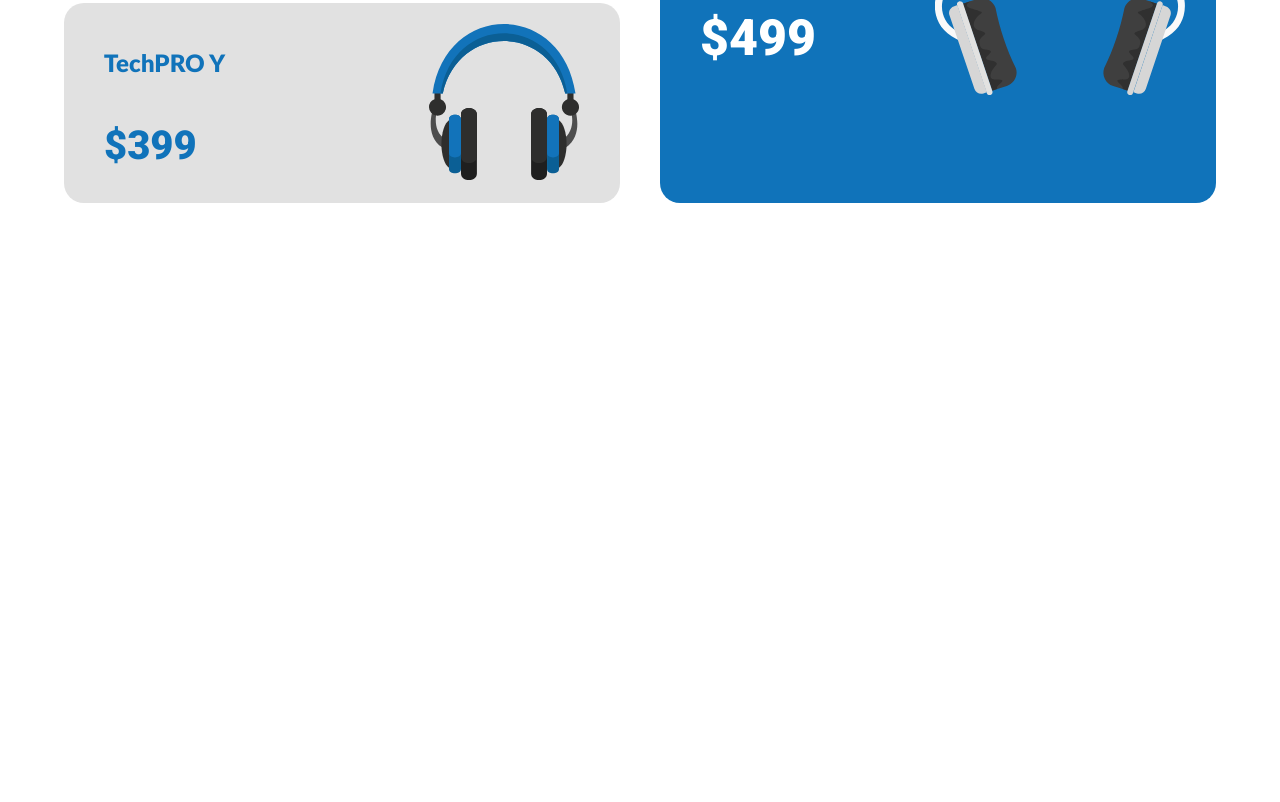
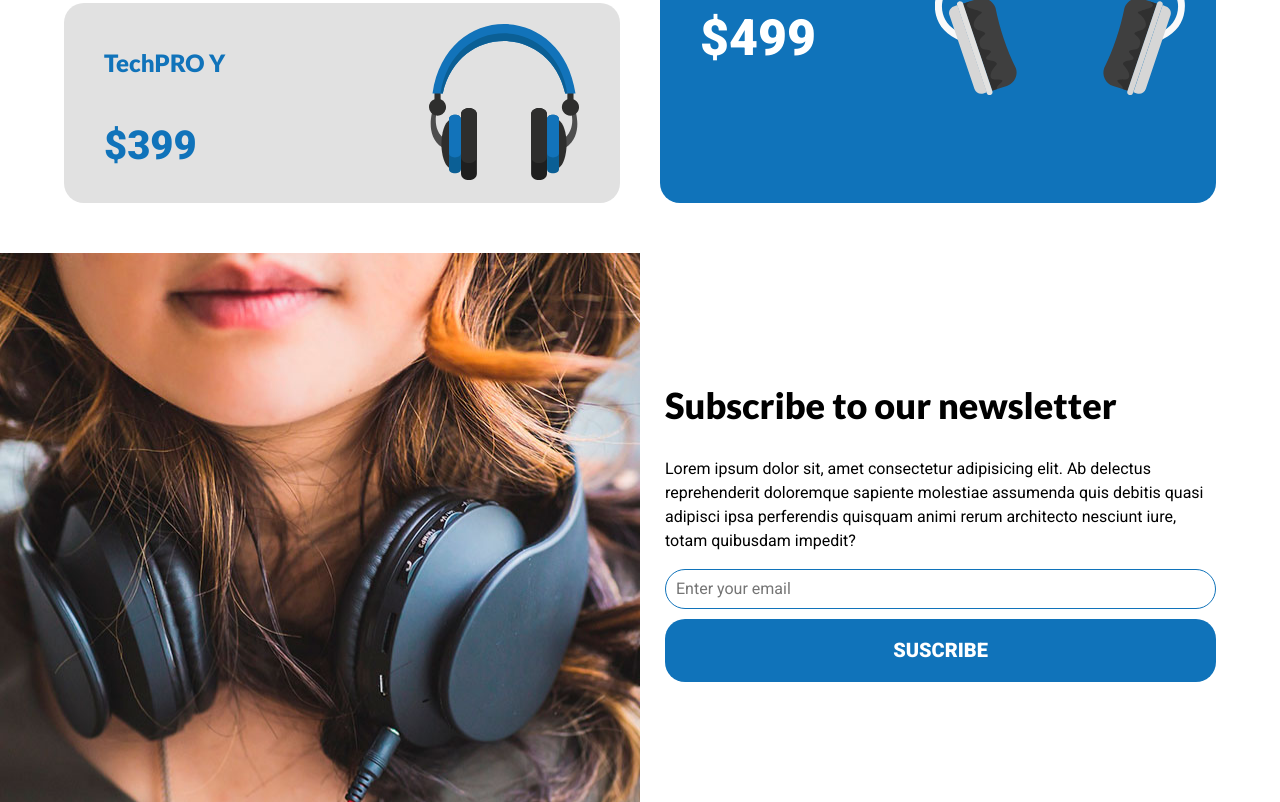
Before and after one commit to Ysraelsn/Headphones, a plain HTML site: page index.html in a window 1280 px wide. Shown: the part 2066-2868 px from the top of the page. Before the commit the page ends 2319 px from the top, so only its background shows below. Drawn offline with Linux system fonts and the light colour scheme.

Commit message:
Add Newsletter section and css

```diff
--- a/css/styles.css
+++ b/css/styles.css
@@ -292,3 +292,75 @@ img {
 .model-z .price {
   font-size: 5rem;
 }
+/**Newsletter**/
+
+.newsletter {
+  background-image: linear-gradient(to bottom, transparent 50%, var(--white) 0%),
+    url(../img/newsletter.jpg);
+  background-position: top center;
+  background-repeat: no-repeat;
+  background-size: 100%, 70rem;
+}
+@media (min-width: 768px) {
+  .newsletter {
+    background-image: linear-gradient(
+        to right,
+        transparent 50%,
+        var(--white) 0%
+      ),
+      url(../img/newsletter.jpg);
+    background-position: center, -20rem 0rem;
+    background-size: 100%, 100rem;
+    padding: 10rem 0;
+  }
+}
+@media (min-width: 1600px) {
+  .newsletter {
+    background-size: 120rem;
+  }
+}
+.newsletter-content {
+  display: grid;
+  grid-template-rows: repeat(2, 28rem);
+  gap: var(--separation);
+}
+@media (min-width: 768px) {
+  .newsletter-content {
+    grid-template-rows: unset;
+    grid-template-columns: repeat(2, 1fr);
+  }
+}
+.newsletter-text {
+  grid-row: 2/3;
+}
+@media (min-width: 768px) {
+  .newsletter-text {
+    grid-row: unset;
+    grid-column: 2/3;
+  }
+}
+@media (min-width: 1600px) {
+  .newsletter-text {
+    padding: 0 10rem;
+  }
+}
+
+.form input[type="email"] {
+  width: 100%;
+  padding: 1rem;
+  border-radius: 2rem;
+  border: solid 1px var(--primaryColor);
+  margin-bottom: 1rem;
+}
+.form input[type="submit"] {
+  width: 100%;
+  padding: 2rem;
+  background-color: var(--primaryColor);
+  color: var(--white);
+  text-transform: uppercase;
+  font-size: 2rem;
+  font-weight: 900;
+  border: none;
+  border-radius: 2rem;
+  margin-bottom: 2rem;
+}
--- a/index.html
+++ b/index.html
@@ -112,6 +112,25 @@
                 </div>
             </div>
         </main>
+        <section class="newsletter">
+            <div class="container newsletter-content">
+                <div class="newsletter-text">
+                    <h2>Subscribe to our newsletter</h2>
+                    <p>Lorem ipsum dolor sit, amet consectetur adipisicing elit.
+                        Ab delectus reprehenderit doloremque sapiente molestiae
+                        assumenda quis debitis quasi adipisci ipsa perferendis
+                        quisquam animi rerum architecto nesciunt iure, totam
+                        quibusdam impedit?</p>
+                    <form class="form">
+                        <div class="input">
+                            <input type="email" placeholder="Enter your email">
+                        </div>
+                        <input type="submit" value="Suscribe">
+                    </form>
+                </div>
+            </div>
+
+        </section>
 
     </body>
 </html>
```
